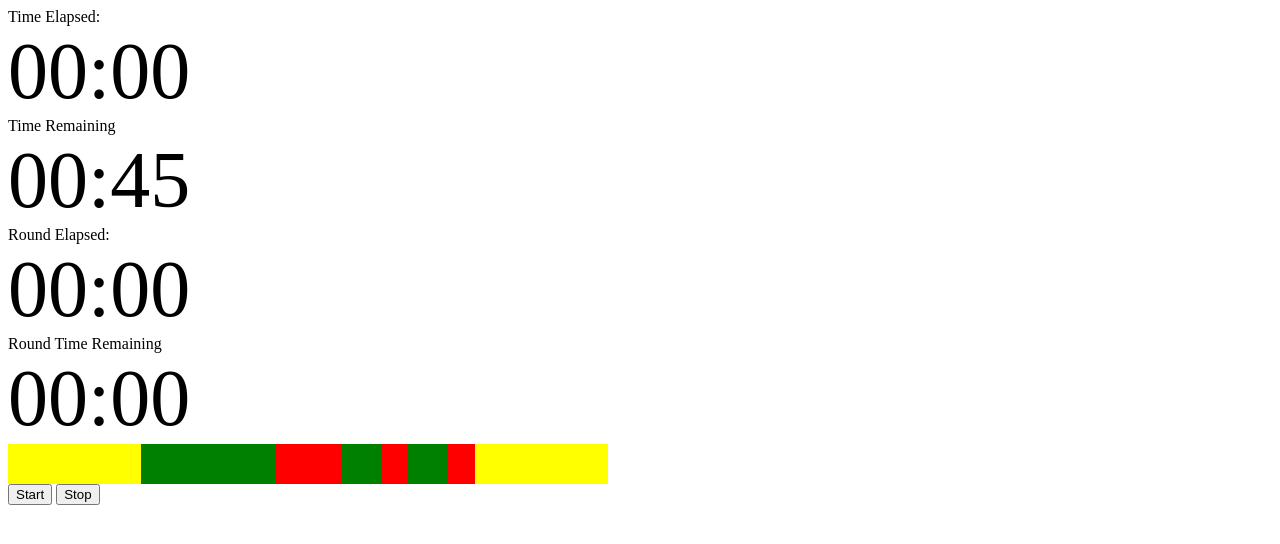
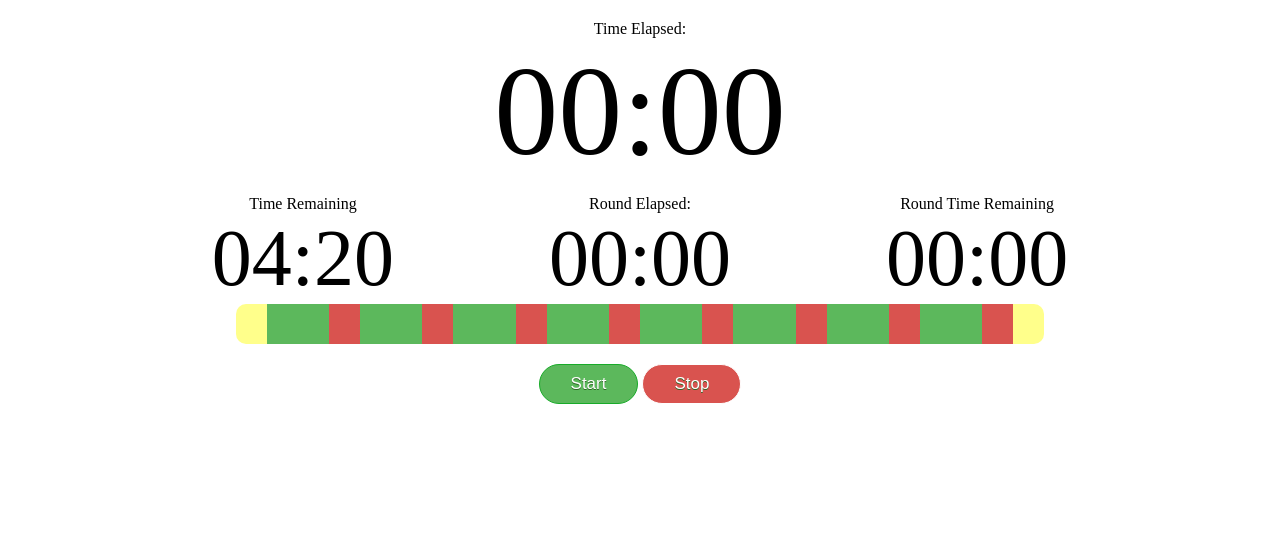
Before and after one commit to ebenpack/tabata.js, a website: page demo.html in a window 1280 px wide. Drawn offline with Linux system fonts and the light colour scheme.

Commit message:
Update demo

```diff
--- a/demo.html
+++ b/demo.html
@@ -4,14 +4,39 @@
     <meta charset="UTF-8">
     <title>Document</title>
     <style>
+        #tabata {
+            width: 80%;
+            margin: 20px auto;
+        }
         .time {
             font-size: 80px;
+        }
+        .totalElapsedContainer {
+            width: 80%;
+            margin: 10px auto;
+            text-align: center;
+        }
+        .totalElapsedContainer .time {
+            font-size: 8em;
+        }
+        .timeRemainingContainer, .roundTimeRemainingContainer, .roundTimeContainer {
+            text-align: center;
+            width: 33.3333333%;
+            float:left;
+        }
+        #progress-container {
+            clear: left;
+            width: 80%;
+            margin: 20px auto;
+            -moz-border-radius:10px;
+            -webkit-border-radius:10px;
+            -o-border-radius:10px;
+            border-radius:10px;position: relative;
+            overflow:hidden;
         }
         #progress-container, #progressbar, #progress {
             position: relative;
             height: 40px;
-            width: 600px;
-            background: blue;
         }
         #progressbar {
             position: absolute;
@@ -19,41 +44,74 @@
             background: grey;
             width: 0;
             z-index: 2;
-            -webkit-transition:width 1s linear;
-            transition:width 1s linear;
+            -webkit-transition: width 1s linear;
+            transition: width 1s linear;
         }
         #progress div {
             height: 100%;
             float: left;
         }
-
         .on {
-            background: green;
+            background: #5cb85c;
         }
         .off {
-            background: red;
+            background: #d9534f;
         }
         .warmup, .cooldown {
-            background: yellow;
+            background: #FFFF8B;
+        }
+        .controls {
+            text-align: center;
+        }
+        .start {
+            background-color:#5cb85c;
+            border:1px solid #18ab29;
+        }
+        .start:hover {
+            background-color: #82D682;
+        }
+        .stop {
+            background-color: #d9534f;
+            border: 1px solid #ffffff;
+        }
+        .stop:hover {
+            background-color: #eb675e;
+        }
+        .controls button {
+            -moz-border-radius: 28px;
+            -webkit-border-radius: 28px;
+            border-radius: 28px;
+            display: inline-block;
+            cursor: pointer;
+            color: #ffffff;
+            font-family: arial;
+            font-size: 17px;
+            padding: 9px 31px;
+            text-decoration: none;
+            text-shadow: 0px 1px 0px #2f6627;
+        }
+        .controls button:active {
+            position:  relative;
+            top:1px;
         }
     </style>
 </head>
 <body>
 
     <div id="tabata">
-        <div>
+        <div class="totalElapsedContainer timeContainer">
             Time Elapsed:
             <div id="time" class="time">00:00</div>
         </div>
-        <div>
+        <div class="timeRemainingContainer timeContainer">
             Time Remaining
             <div id="timeRemaining" class="time">00:00</div>
         </div>
-        <div>
+        <div class="roundTimeContainer timeContainer">
             Round Elapsed:
             <div id="roundTime" class="time">00:00</div>
         </div>
-        <div>
+        <div class="roundTimeRemainingContainer timeContainer">
             Round Time Remaining
             <div id="roundTimeRemaining" class="time">00:00</div>
         </div>
@@ -61,8 +119,10 @@
             <div id="progressbar"></div>
             <div id="progress"></div>
         </div>
-        <button id="start">Start</button>
-        <button id="stop">Stop</button>
+        <div class="controls">
+            <button class="start" id="start">Start</button>
+            <button class="stop" id="stop">Stop</button>
+        </div>
     </div>
     <script src="src/tabata.js"></script>
     <script src="demo.js"></script>
--- a/demo.js
+++ b/demo.js
@@ -6,23 +6,14 @@
     var roundtimeRemainging = document.getElementById('roundTimeRemaining');
     var timer = new Tabata(
         [{
-            'events': [{
-                'warmup': '10s'
-            }]
+            'events': [{'warmup': '10s'}]
         }, {
             'events': [{
-                'on': '10s'
+                'on': '20s'
             }, {
-                'off': '5s'
+                'off': '10s'
             }],
-            'rounds': 1
-        }, {
-            'events': [{
-                'on': '3s'
-            }, {
-                'off': '2s'
-            }],
-            'rounds': 2
+            'rounds': 8
         }, {
             'events': [{'cooldown': '10s'}]
         }], 100, {});
```
